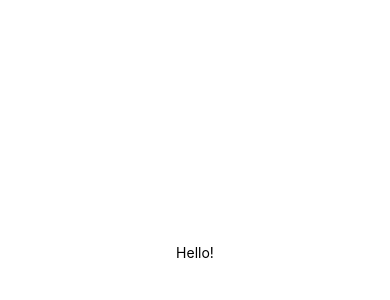
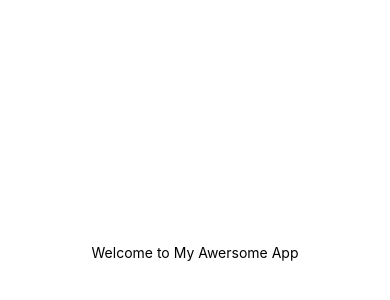
Before and after one commit to JinjingZhang1208/cs5520-sp24, a React Native app: screen / in a window 390 px wide. Shown: the part 170-470 px from the top of the page. Built offline with nearby package versions, Linux system fonts and the light colour scheme.

Commit message:
Changed welcome message

```diff
--- a/App.js
+++ b/App.js
@@ -1,20 +1,23 @@
-import { StatusBar } from 'expo-status-bar';
-import { StyleSheet, Text, View } from 'react-native';
+/* eslint-disable semi */
+/* eslint-disable react/react-in-jsx-scope */
+import { StatusBar } from 'expo-status-bar'
+import { StyleSheet, Text, View } from 'react-native'
 
-export default function App() {
+export default function App () {
+  const appName = 'My Awersome App';
   return (
     <View style={styles.container}>
-      <Text>Hello!</Text>
+      <Text>Welcome to {appName}</Text>
       <StatusBar style="auto" />
     </View>
-  );
+  )
 }
 
 const styles = StyleSheet.create({
   container: {
     flex: 1,
-    backgroundColor: '#fff',
+    backgroundColor: 'white',
     alignItems: 'center',
-    justifyContent: 'center',
-  },
-});
+    justifyContent: 'center'
+  }
+})
```
